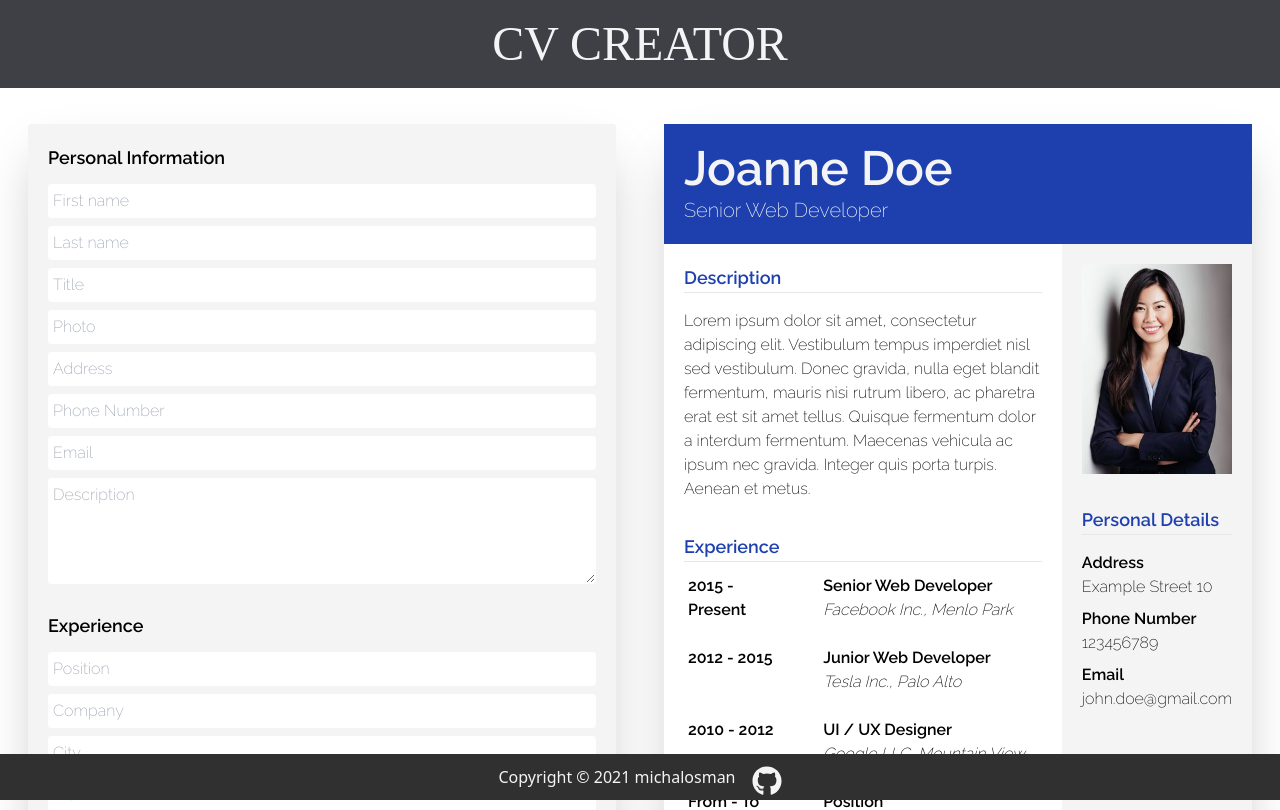
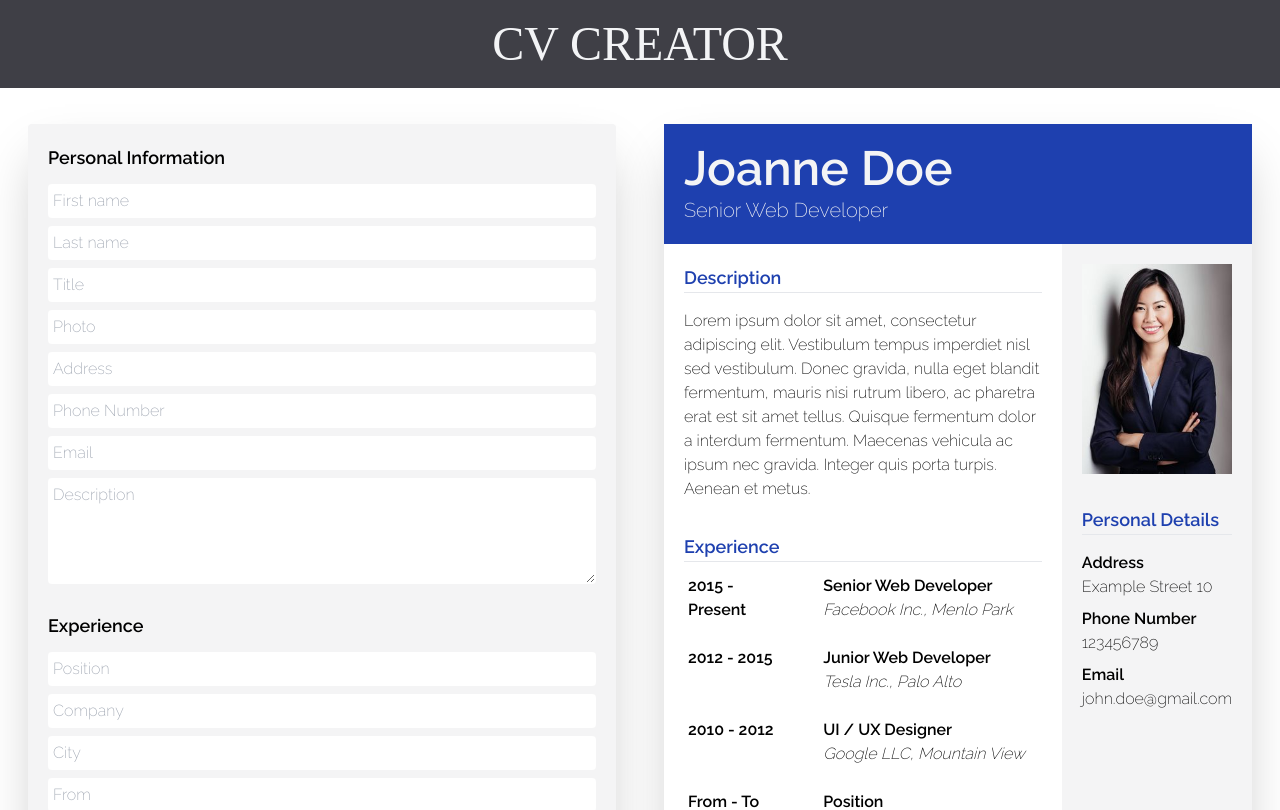
Before and after one commit to shivsgkashyap/cv-app, a React (Vite) app: page / in a window 1280 px wide. Shown: the top 810 px of the page. Built offline with nearby package versions, Linux system fonts and the light colour scheme; a web font is replaced by a local one.

Commit message:
Styled footer

```diff
--- a/src/components/Footer.jsx
+++ b/src/components/Footer.jsx
@@ -2,12 +2,12 @@ import { FaGithub } from "react-icons/fa";
 
 const Footer = () => {
   return (
-    <footer className="bg-[#303030] text-zinc-100 flex justify-center items-center w-full p-2 absolute left-0 bottom-0">
-      <p>Copyright © 2021 michalosman</p>
+    <footer className="bg-[#303030] text-zinc-100 flex justify-center items-center w-full p-2">
+      <p>Copyright © 2022 Shiv Kashyap</p>
       <a
-        href="https://github.com/michalosman"
+        href="https://github.com/shivsgkashyap"
         target="_blank"
-        className="relative top-1 ml-4 text-3xl text-zinc-100 hover:text-zinc-300"
+        className="ml-2 text-xl text-zinc-100 hover:text-zinc-300"
       >
         <FaGithub />
       </a>
```
